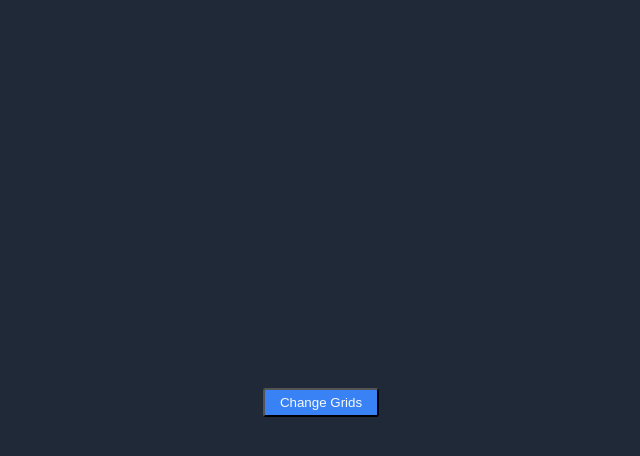
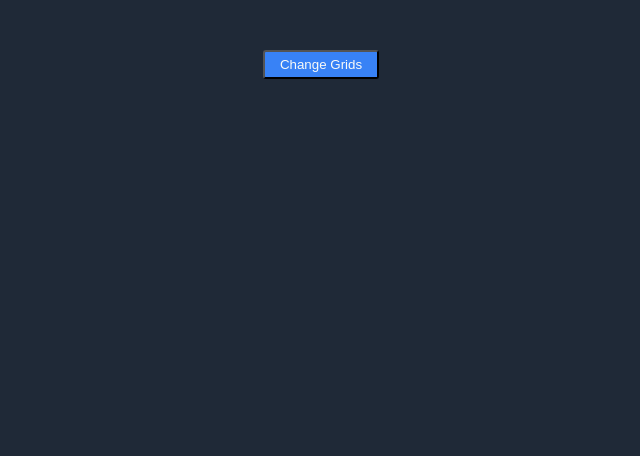
Before and after one commit to AbhiankAwasthi1/Javascript-Project-Etch-A-Sketch, a plain HTML site: page index.html in a window 1280 px wide. Shown: the whole page, without its empty margins (319-959 px from the left). Drawn offline with Linux system fonts and the light colour scheme.

Commit message:
Removed justify-content:center(flex-direction: column meaning  vertical allignment center) and added margin-top on container for better UI/UX

```diff
--- a/style.css
+++ b/style.css
@@ -26,10 +26,10 @@ button {
     flex-wrap:nowrap;
     flex-direction:column;
     row-gap:10px;
-    justify-content:center;
     align-items:center;
     height:100%;
     width:100%;
+    margin-top:30px;
 }
 .parent ,
 .child {
```
